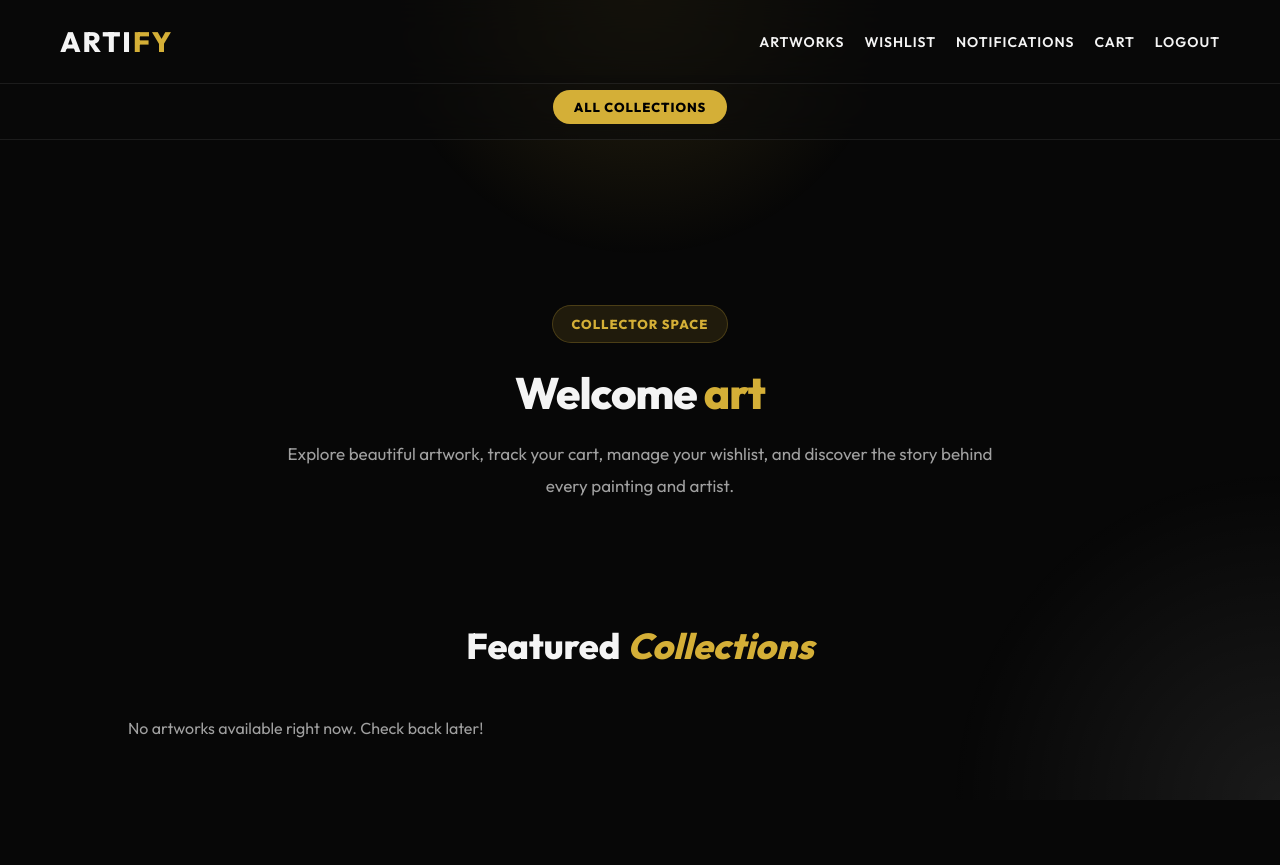
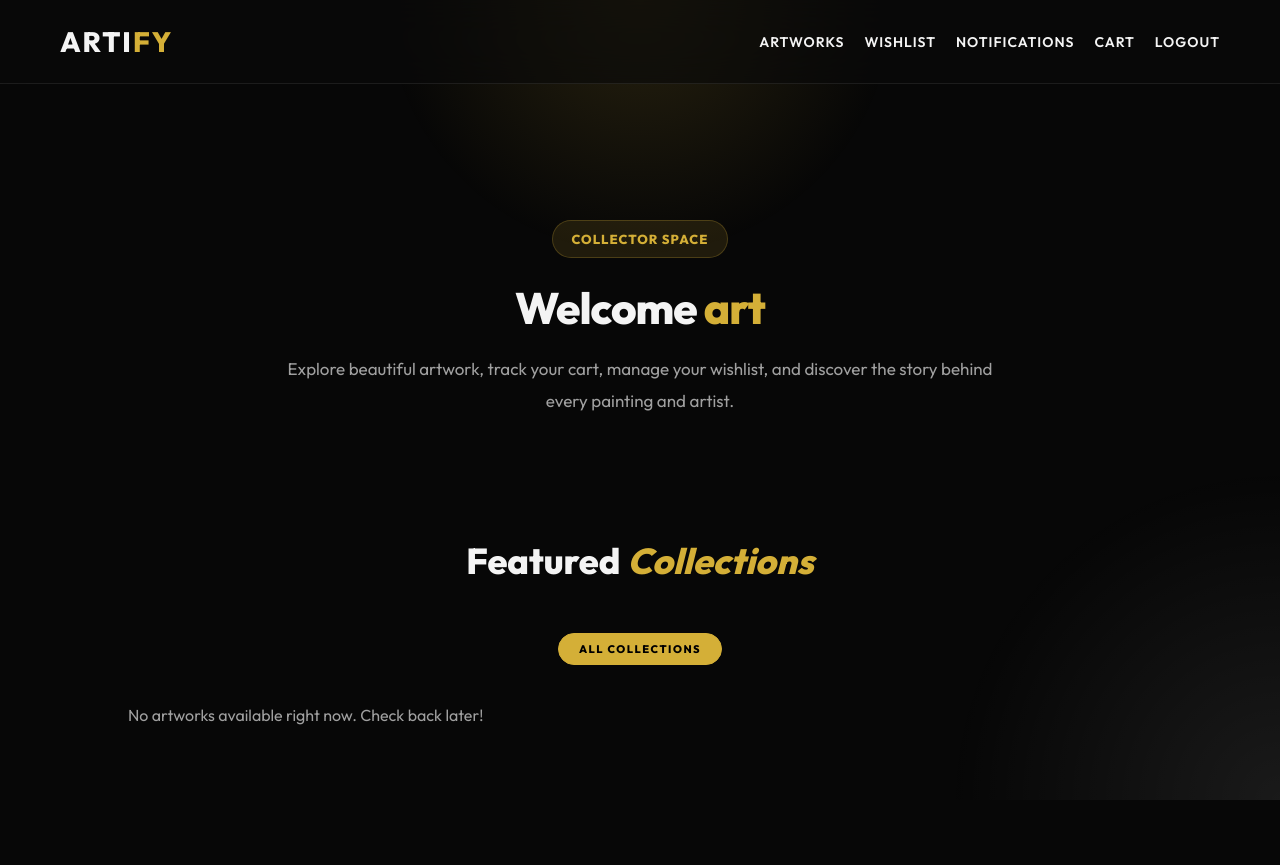
Before and after one commit to gayathrim06/Artify, a Django app: page /buyer/ in a window 1280 px wide. Shown: the top 865 px of the page. Run offline with Django 5.2, Linux system fonts and the light colour scheme; a user stored in the database is signed in; data comes from the database, SQL or seed files in the repository; data that the repository does not hold is empty.

Commit message:
Redesign filtering system into integrated pills

```diff
--- a/templates/users/buyer_dashboard.html
+++ b/templates/users/buyer_dashboard.html
@@ -91,51 +91,39 @@
 
         .nav-links a:hover { color: var(--primary); }
 
-        /* FILTER BAR */
-        .filter-bar {
-            position: sticky;
-            top: 75px; /* Adjust based on your main navbar height */
-            width: 100%;
-            background: rgba(10, 10, 10, 0.6);
-            backdrop-filter: blur(15px);
-            border-bottom: 1px solid var(--glass-border);
-            z-index: 900;
-            padding: 15px 0;
-            margin-bottom: 20px;
+        /* FILTER PILLS (INTEGRATED) */
+        .category-filter-container {
+            display: flex;
+            justify-content: center;
+            gap: 12px;
+            margin: 30px 0 40px 0;
+            flex-wrap: wrap;
         }
 
-        .filter-container {
-            max-width: 1200px;
-            margin: 0 auto;
-            display: flex;
-            justify-content: center;
-            gap: 15px;
-            padding: 0 40px;
+        .filter-pill {
+            color: var(--text-muted);
+            text-decoration: none;
+            font-size: 11px;
+            font-weight: 700;
+            text-transform: uppercase;
+            letter-spacing: 1.5px;
+            padding: 8px 20px;
+            border-radius: 40px;
+            border: 1px solid var(--glass-border);
+            background: rgba(255, 255, 255, 0.03);
+            transition: all 0.3s ease;
         }
 
-        .filter-item {
-            color: var(--text-muted);
-            text-decoration: none;
-            font-size: 13px;
-            font-weight: 600;
-            text-transform: uppercase;
-            letter-spacing: 1px;
-            padding: 8px 20px;
-            border-radius: 20px;
-            transition: all 0.3s ease;
-            white-space: nowrap;
-            border: 1px solid transparent;
+        .filter-pill:hover {
+            color: #fff;
+            border-color: var(--primary);
+            background: rgba(212, 175, 55, 0.1);
         }
 
-        .filter-item:hover {
-            color: var(--primary);
-            background: rgba(212, 175, 55, 0.05);
-        }
-
-        .filter-item.active {
+        .filter-pill.active {
             color: #000;
             background: var(--primary);
-            font-weight: 800;
+            border-color: var(--primary);
         }
 
         .nav-links a::after {
@@ -803,15 +791,7 @@
         </div>
     </nav>
 
-    <!-- CATEGORY FILTER BAR -->
-    <div class="filter-bar">
-        <div class="filter-container">
-            <a href="{% url 'buyer' %}" class="filter-item {% if not active_category %}active{% endif %}">All Collections</a>
-            {% for cat in categories %}
-            <a href="{% url 'buyer' %}?category={{ cat.name }}" class="filter-item {% if active_category == cat.name %}active{% endif %}">{{ cat.name }}</a>
-            {% endfor %}
-        </div>
-    </div>
+    </nav>
 
     <main class="main">
         {% if messages %}
@@ -836,6 +816,14 @@
         <section class="section" id="artworks">
             <div id="gallery"></div>
             <h2 class="section-title">Featured <span>Collections</span></h2>
+
+            <!-- NEW INTEGRATED FILTER PILLS -->
+            <div class="category-filter-container">
+                <a href="{% url 'buyer' %}" class="filter-pill {% if not active_category %}active{% endif %}">All Collections</a>
+                {% for cat in categories %}
+                <a href="{% url 'buyer' %}?category={{ cat.name }}" class="filter-pill {% if active_category == cat.name %}active{% endif %}">{{ cat.name }}</a>
+                {% endfor %}
+            </div>
             <div class="grid">
                 {% for artwork in artworks %}
                 <div class="card">
```
Also changed, not shown: templates/users/home.html (+36 -47 lines).
